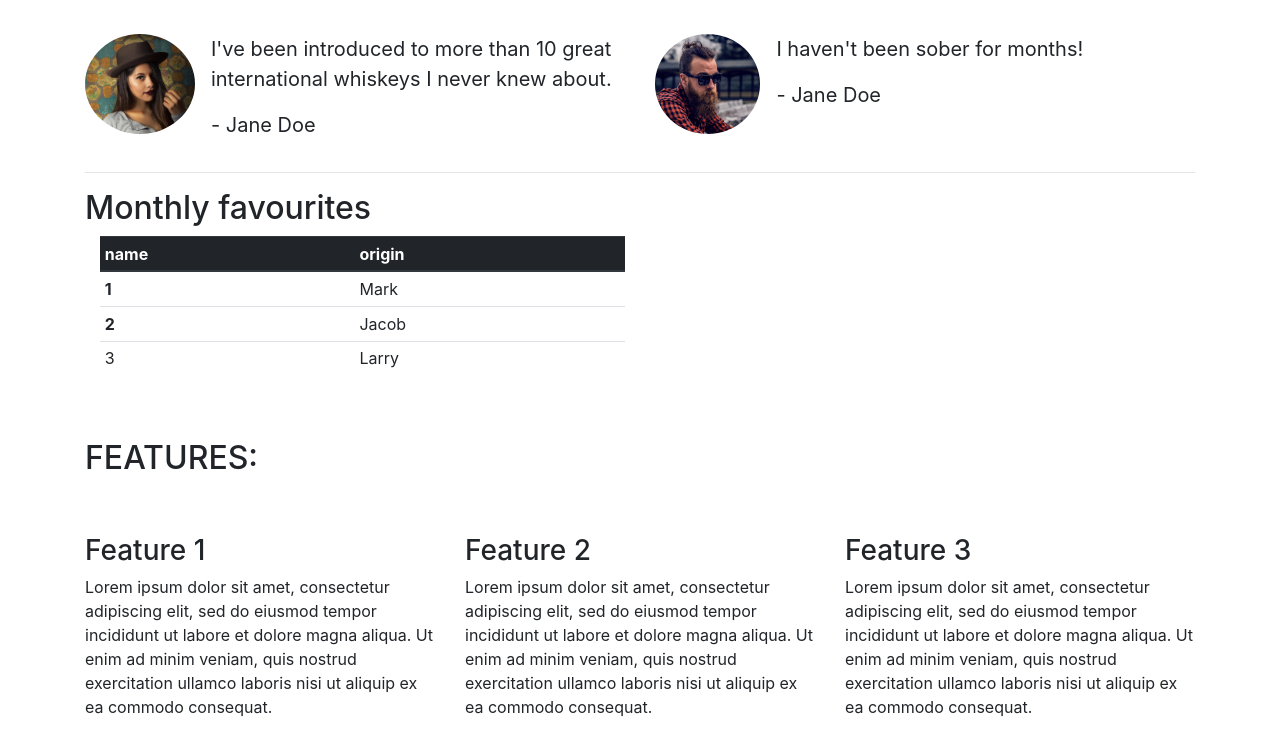
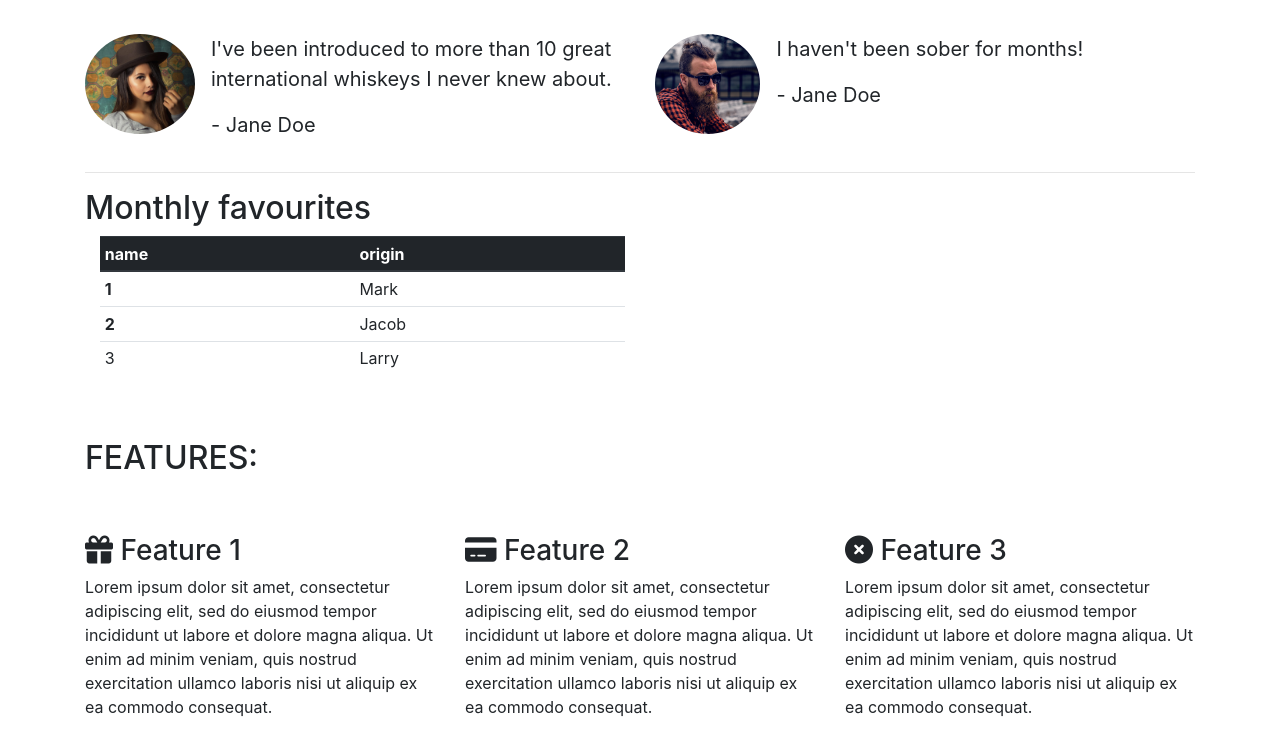
Before and after one commit to ifzalmalook/bootstrapdemo, a plain HTML site: page index.html in a window 1280 px wide. Shown: the part 547-1279 px from the top of the page. Drawn offline with nearby package versions, Linux system fonts and the light colour scheme.

Commit message:
Added icons to features

```diff
--- a/index.html
+++ b/index.html
@@ -10,6 +10,7 @@
     <script src="https://cdn.jsdelivr.net/npm/bootstrap@4.1.3/dist/js/bootstrap.min.js"
         integrity="sha384-ChfqqxuZUCnJSK3+MXmPNIyE6ZbWh2IMqE241rYiqJxyMiZ6OW/JmZQ5stwEULTy"
         crossorigin="anonymous"></script>
+    <script src="https://kit.fontawesome.com/9051d7ccfc.js" crossorigin="anonymous"></script>
 </head>
 
 <body>
@@ -54,10 +55,13 @@
             <div class="row">
                 <div class="col-12 col-md-6">
                     <div class="media">
-                        <img src="images/girl-image.png" class="rounded-circle mr-3" height=100>
+                        <div class="d-none d-sm-block">
+                            <img src="images/girl-image.png" class="rounded-circle mr-3" height=100>
+                        </div>
                         <div class="media-body">
                             <blockquote class="blockquote">
-                                <p>I've been introduced to more than 10 great international whiskeys I never knew about.
+                                <p>I've been introduced to more than 10 great international whiskeys I never knew
+                                    about.
                                 </p>
                                 <p>- Jane Doe</p>
                             </blockquote>
@@ -66,7 +70,9 @@
                 </div>
                 <div class="col-12 col-md-6">
                     <div class="media">
-                        <img src="images/guy-image.png" class="rounded-circle mr-3" height=100>
+                        <div class="d-none d-sm-block">
+                            <img src="images/guy-image.png" class="rounded-circle mr-3" height=100>
+                        </div>
                         <div class="media-body">
                             <blockquote class="blockquote">
                                 <p>I haven't been sober for months!</p>
@@ -119,7 +125,7 @@
                 <div class="row">
                     <div class="col-12 col-md-6 col-lg-4">
                         <div class="feature">
-                            <h3>Feature 1</h3>
+                            <h3><i class="fa-solid fa-gift"></i> Feature 1</h3>
                             <p>Lorem ipsum dolor sit amet, consectetur adipiscing elit, sed do eiusmod tempor incididunt
                                 ut
                                 labore
@@ -132,7 +138,7 @@
                     </div>
                     <div class="col-12 col-md-6 col-lg-4">
                         <div class="feature">
-                            <h3>Feature 2</h3>
+                            <h3><i class="fa-solid fa-credit-card"></i> Feature 2</h3>
                             <p>Lorem ipsum dolor sit amet, consectetur adipiscing elit, sed do eiusmod tempor incididunt
                                 ut
                                 labore
@@ -146,7 +152,7 @@
 
                     <div class="col-12 d-md-none d-lg-block col-lg-4">
                         <div class="feature">
-                            <h3>Feature 3</h3>
+                            <h3><i class="fa-solid fa-circle-xmark"></i> Feature 3</h3>
                             <p>Lorem ipsum dolor sit amet, consectetur adipiscing elit, sed do eiusmod tempor incididunt
                                 ut
                                 labore
```
